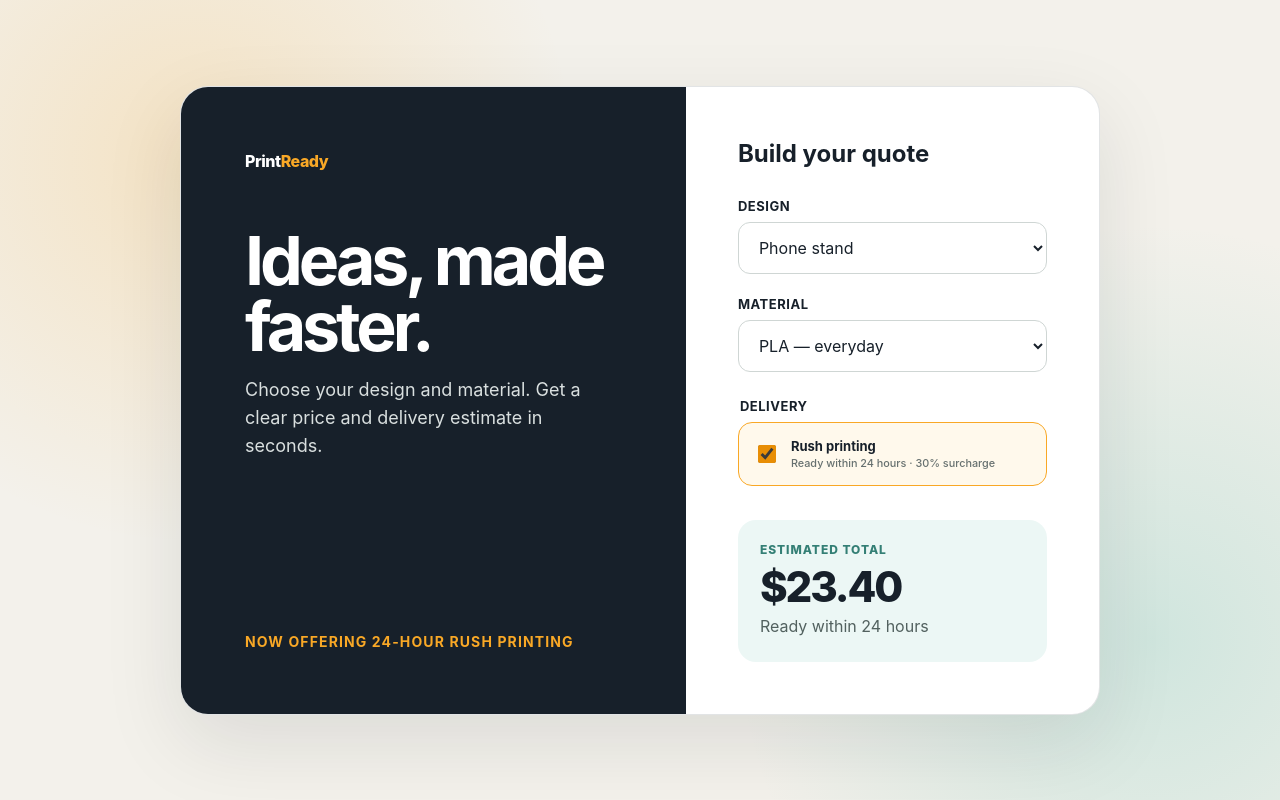
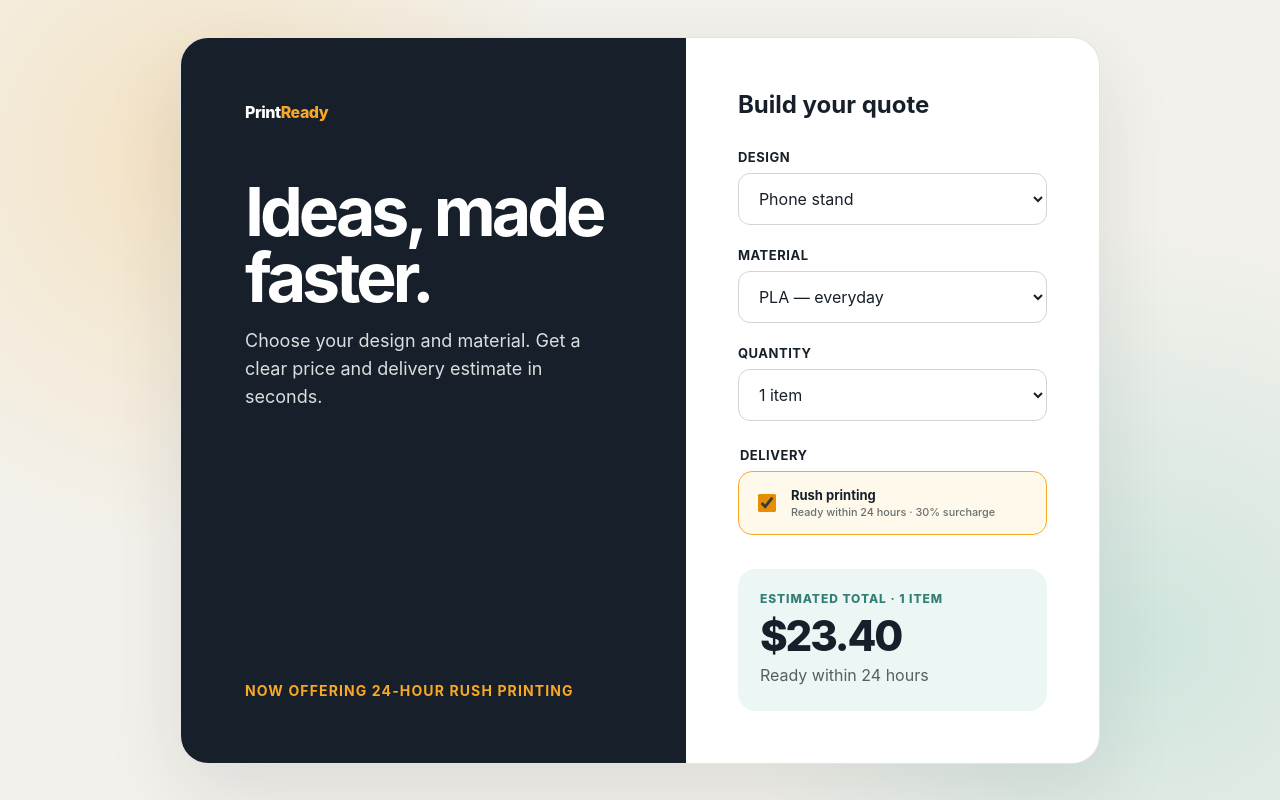
Before and after one commit to coderabbit-demo/printready-post-merge-demo, a plain HTML site: page index.html in a window 1280 px wide. Drawn offline with Linux system fonts and the light colour scheme.

Commit message:
Add volume discounts to PrintReady quotes

```diff
--- a/index.html
+++ b/index.html
@@ -138,6 +138,7 @@
 
       .price { margin: 0; font-size: 42px; font-weight: 850; letter-spacing: -0.05em; }
       .turnaround { margin: 4px 0 0; color: #52615f; }
+      .savings { margin: 10px 0 0; color: #347f75; font-size: 14px; font-weight: 750; }
       .unavailable { background: #fff1ed; }
       .unavailable .eyebrow { color: #a6472f; }
       .unavailable .price { font-size: 20px; letter-spacing: -0.02em; }
@@ -177,6 +178,14 @@
           <option value="petg">PETG — extra durable</option>
         </select>
 
+        <label for="quantity">Quantity</label>
+        <select id="quantity">
+          <option value="1">1 item</option>
+          <option value="5">5 items — save 5%</option>
+          <option value="10">10 items — save 10%</option>
+          <option value="25">25 items — save 15%</option>
+        </select>
+
         <fieldset>
           <legend>Delivery</legend>
           <label class="rush-option" for="rush">
@@ -194,6 +203,7 @@
 
       const design = document.querySelector("#design");
       const material = document.querySelector("#material");
+      const quantity = document.querySelector("#quantity");
       const rush = document.querySelector("#rush");
       const result = document.querySelector("#result");
 
@@ -201,16 +211,17 @@
         const quote = calculateQuote({
           design: design.value,
           material: material.value,
+          quantity: quantity.value,
           rush: rush.checked,
         });
 
         result.classList.toggle("unavailable", !quote.available);
         result.innerHTML = quote.available
-          ? `<p class="eyebrow">Estimated total</p><p class="price">$${quote.total.toFixed(2)}</p><p class="turnaround">${quote.turnaround}</p>`
+          ? `<p class="eyebrow">Estimated total · ${quote.quantity} ${quote.quantity === 1 ? "item" : "items"}</p><p class="price">$${quote.total.toFixed(2)}</p><p class="turnaround">${quote.turnaround}</p>${quote.savings > 0 ? `<p class="savings">Volume savings: $${quote.savings.toFixed(2)} (${quote.discountRate * 100}% off)</p>` : ""}`
           : `<p class="eyebrow">Standard delivery only</p><p class="price">${quote.message}</p><p class="turnaround">Choose another design or turn off rush printing.</p>`;
       }
 
-      [design, material, rush].forEach((control) => control.addEventListener("change", updateQuote));
+      [design, material, quantity, rush].forEach((control) => control.addEventListener("change", updateQuote));
       updateQuote();
     </script>
   </body>
--- a/quote.mjs
+++ b/quote.mjs
@@ -7,12 +7,20 @@ const DESIGNS = {
 const MATERIAL_MULTIPLIERS = { pla: 1, petg: 1.2 };
 const RUSH_MULTIPLIER = 1.3;
 
-export function calculateQuote({ design, material, rush = false }) {
+function getVolumeDiscount(quantity) {
+  if (quantity >= 25) return 0.15;
+  if (quantity >= 10) return 0.1;
+  if (quantity >= 5) return 0.05;
+  return 0;
+}
+
+export function calculateQuote({ design, material, quantity = 1, rush = false }) {
   const selectedDesign = DESIGNS[design];
   const materialMultiplier = MATERIAL_MULTIPLIERS[material];
+  const itemCount = Number(quantity);
 
-  if (!selectedDesign || !materialMultiplier) {
-    throw new TypeError("Choose a supported design and material.");
+  if (!selectedDesign || !materialMultiplier || !Number.isInteger(itemCount) || itemCount < 1) {
+    throw new TypeError("Choose a supported design, material, and quantity.");
   }
 
   if (rush && !selectedDesign.rushEligible) {
@@ -22,11 +30,17 @@ export function calculateQuote({ design, material, rush = false }) {
     };
   }
 
-  const subtotal = selectedDesign.price * materialMultiplier;
-  const total = rush ? subtotal * RUSH_MULTIPLIER : subtotal;
+  const subtotal = selectedDesign.price * materialMultiplier * itemCount;
+  const discountRate = getVolumeDiscount(itemCount);
+  const savings = subtotal * discountRate;
+  const discountedSubtotal = subtotal - savings;
+  const total = rush ? discountedSubtotal * RUSH_MULTIPLIER : discountedSubtotal;
 
   return {
     available: true,
+    quantity: itemCount,
+    discountRate,
+    savings: Math.round(savings * 100) / 100,
     total: Math.round(total * 100) / 100,
     turnaround: rush ? "Ready within 24 hours" : "Ready in 3–5 business days",
   };
```
